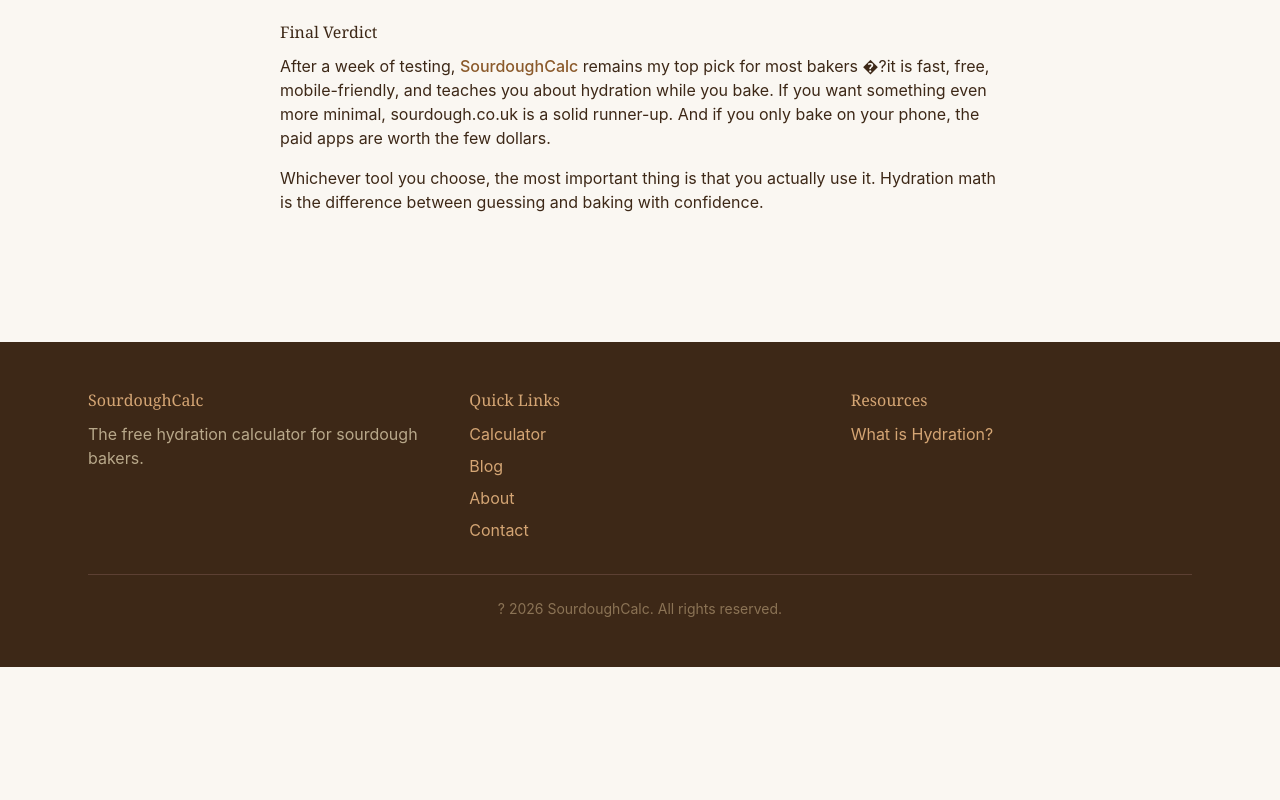
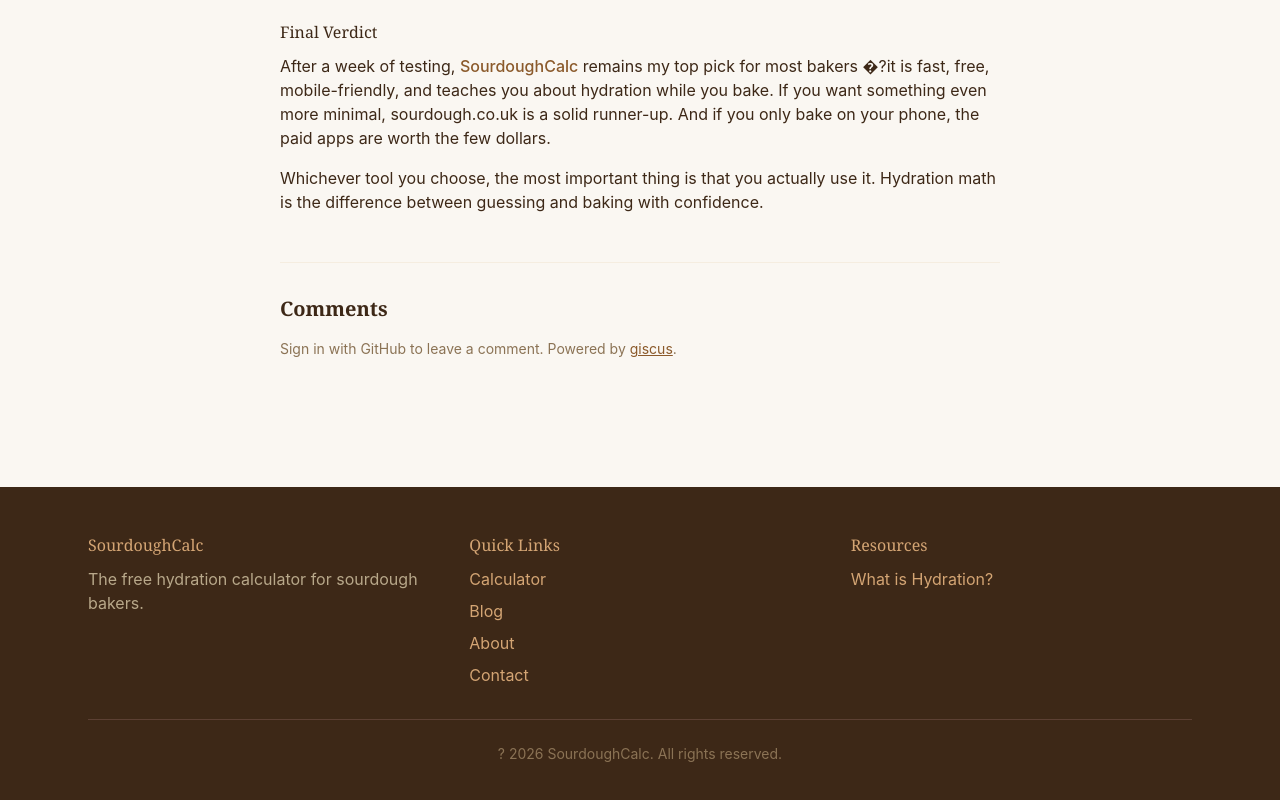
Before and after one commit to TZ005/sourdough-calculator, a Next.js app: page /blog/best-sourdough-calculators in a window 1280 px wide. Shown: the part 4827-5627 px from the top of the page. Before the commit the page ends 5494 px from the top, so only its background shows below. Built offline with nearby package versions, Linux system fonts and the light colour scheme.

Commit message:
Add Giscus comments to blog posts

```diff
--- a/app/blog/best-sourdough-calculators/page.jsx
+++ b/app/blog/best-sourdough-calculators/page.jsx
@@ -1,4 +1,5 @@
 import Link from "next/link";
+import Comments from "@/components/Comments";
 
 export const metadata = {
   title: "Best 10 Free Sourdough Hydration Calculators (Tested and Ranked 2026)",
@@ -363,6 +364,7 @@
         Whichever tool you choose, the most important thing is that you actually use it. Hydration
         math is the difference between guessing and baking with confidence.
       </p>
+      <Comments />
     </article>
   );
 }
--- a/app/blog/what-is-hydration/page.jsx
+++ b/app/blog/what-is-hydration/page.jsx
@@ -1,4 +1,5 @@
 import Link from "next/link";
+import Comments from "@/components/Comments";
 
 export const metadata = {
   title: "What is Sourdough Hydration? A Complete Guide (2026)",
--- /dev/null
+++ b/components/Comments.jsx
@@ -0,0 +1,56 @@
+"use client";
+
+import { useEffect, useRef } from "react";
+
+export default function Comments() {
+  const containerRef = useRef(null);
+
+  useEffect(() => {
+    if (!containerRef.current) return;
+    if (containerRef.current.querySelector("script[data-repo]")) return;
+
+    const script = document.createElement("script");
+    script.src = "https://giscus.app/client.js";
+    script.async = true;
+    script.crossOrigin = "anonymous";
+    script.setAttribute("data-repo", "TZ005/sourdough-calculator");
+    script.setAttribute("data-repo-id", "R_kgDOTfU2_Q");
+    script.setAttribute("data-category", "General");
+    script.setAttribute("data-category-id", "DIC_kwDOTfU2_c4DByo5");
+    script.setAttribute("data-mapping", "pathname");
+    script.setAttribute("data-strict", "0");
+    script.setAttribute("data-reactions-enabled", "1");
+    script.setAttribute("data-emit-metadata", "0");
+    script.setAttribute("data-input-position", "bottom");
+    script.setAttribute("data-theme", "preferred_color_scheme");
+    script.setAttribute("data-lang", "en");
+
+    containerRef.current.appendChild(script);
+
+    return () => {
+      const existing = containerRef.current?.querySelector("script[data-repo]");
+      if (existing && existing.parentNode) {
+        existing.parentNode.removeChild(existing);
+      }
+    };
+  }, []);
+
+  return (
+    <div className="mt-12 pt-8 border-t border-brand-tan">
+      <h3 className="text-xl font-semibold mb-4 text-brand-dark">Comments</h3>
+      <p className="text-sm text-brand-muted mb-4">
+        Sign in with GitHub to leave a comment. Powered by{" "}
+        <a
+          href="https://giscus.app"
+          target="_blank"
+          rel="noreferrer noopener"
+          className="text-brand-brown underline"
+        >
+          giscus
+        </a>
+        .
+      </p>
+      <div ref={containerRef} />
+    </div>
+  );
+}
```
